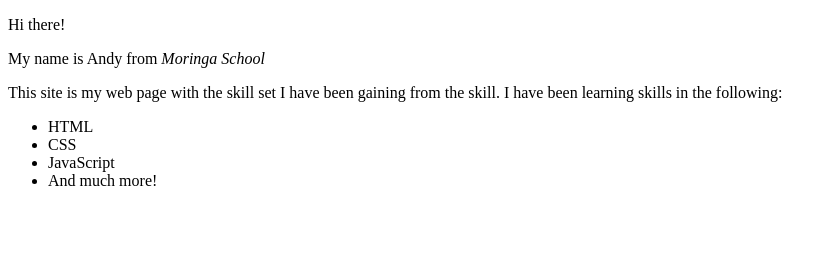
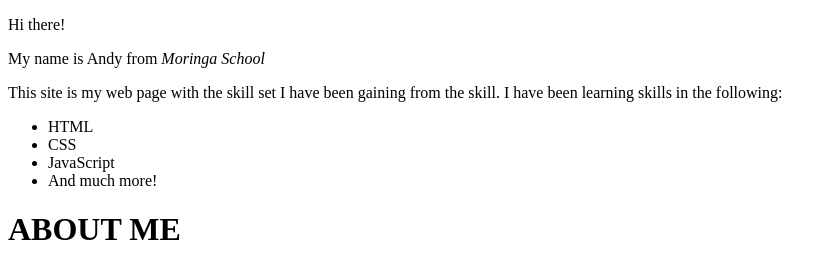
Before and after one commit to AndrewMuchiri/Landpage-Wind, a plain HTML site: page wind.html in a window 1280 px wide. Shown: the whole page, without its empty margins (0-837 px from the left). Drawn offline with Linux system fonts and the light colour scheme.

Commit message:
add h1 for about me section

```diff
--- a/wind.html
+++ b/wind.html
@@ -13,7 +13,8 @@
            <li>CSS</li>
            <li>JavaScript</li>
            <li>And much more!</li>
+       </ul>
 
-       </ul>
+       <h1>ABOUT ME</h1>
    </body>
 </hmtl>
```
